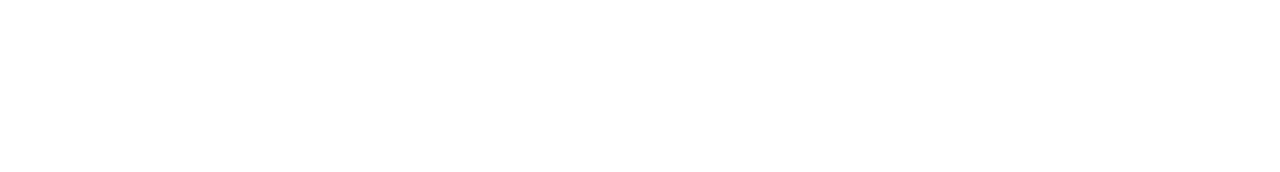
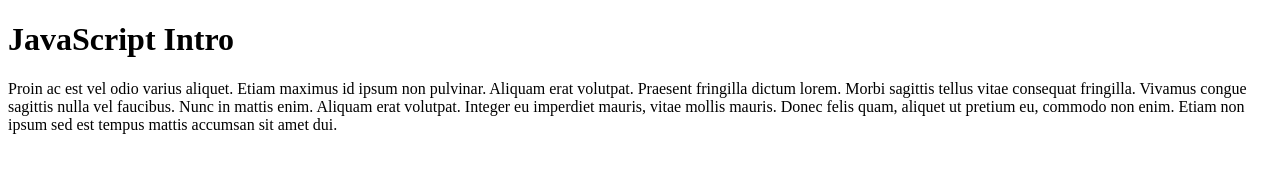
Before and after one commit to FaizeChan/JavaScript_Fall17, a plain HTML site: page index.html in a window 1280 px wide. Drawn offline with Linux system fonts and the light colour scheme.

Commit message:
added alert box

```diff
--- a/index.html
+++ b/index.html
@@ -1,10 +1,18 @@
 <!DOCTYPE html>
 <html>
 <head>
-    <title></title>
+    <title>JavaScript Intro</title>
 	<meta charset="utf-8" />
 </head>
 <body>
-
+    <script>
+        alert("Hello!");
+    </script>
+    <h1>JavaScript Intro</h1>
+    <div>
+        <p>
+            Proin ac est vel odio varius aliquet. Etiam maximus id ipsum non pulvinar. Aliquam erat volutpat. Praesent fringilla dictum lorem. Morbi sagittis tellus vitae consequat fringilla. Vivamus congue sagittis nulla vel faucibus. Nunc in mattis enim. Aliquam erat volutpat. Integer eu imperdiet mauris, vitae mollis mauris. Donec felis quam, aliquet ut pretium eu, commodo non enim. Etiam non ipsum sed est tempus mattis accumsan sit amet dui.
+        </p>
+    </div>
 </body>
 </html>
```
